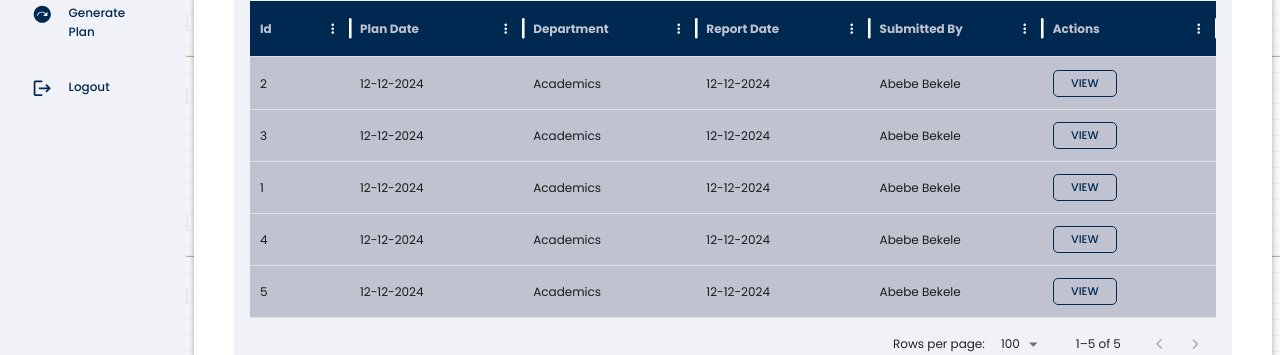
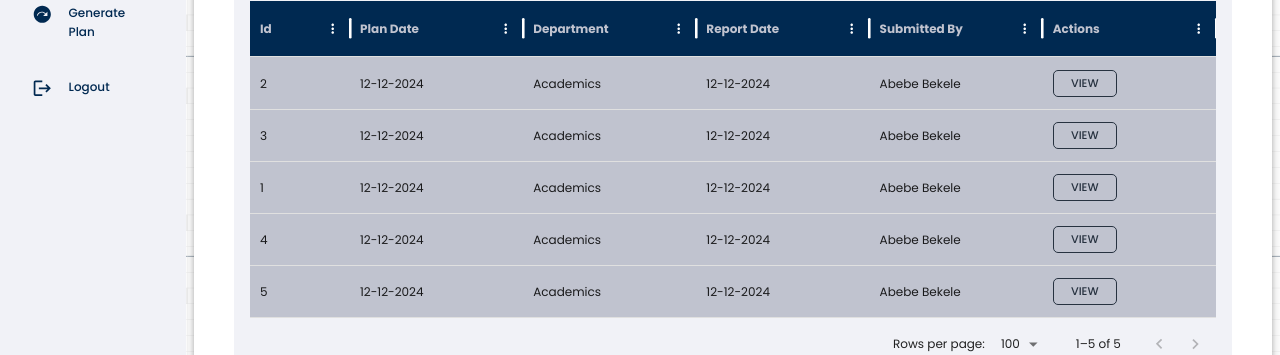
Before and after one commit to PaulTeshome/Strategic-planning-management-system, a React (Create React App) app in the folder client/: page /vp in a window 1280 px wide. Shown: the part 344-699 px from the top of the page. Built offline with nearby package versions, Linux system fonts and the light colour scheme; no server answers.

Commit message:
Update theme.js

```diff
--- a/client/src/theme.js
+++ b/client/src/theme.js
@@ -179,11 +179,11 @@ export const themeSettings = (mode) => {
 					},
 
 					outlined: {
-						border: `1px solid ${colors.aastuBlue[500]}`,
-						color: `${colors.aastuBlue[500]}`,
+						border: `1px solid ${colors.textBlue[500]}`,
+						color: `${colors.textBlue[500]}`,
 						'&:hover': {
-							border: `1px solid ${colors.aastuBlue[600]}`,
-							color: `${colors.aastuBlue[600]}`,
+							border: `1px solid ${colors.textBlue[600]}`,
+							color: `${colors.textBlue[600]}`,
 						},
 					},
 					outlinedError: {
```
